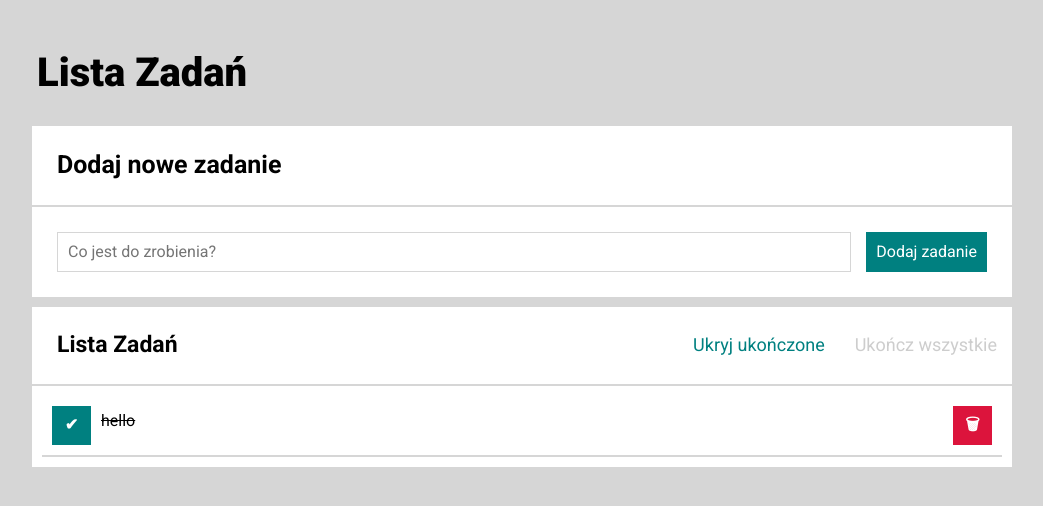
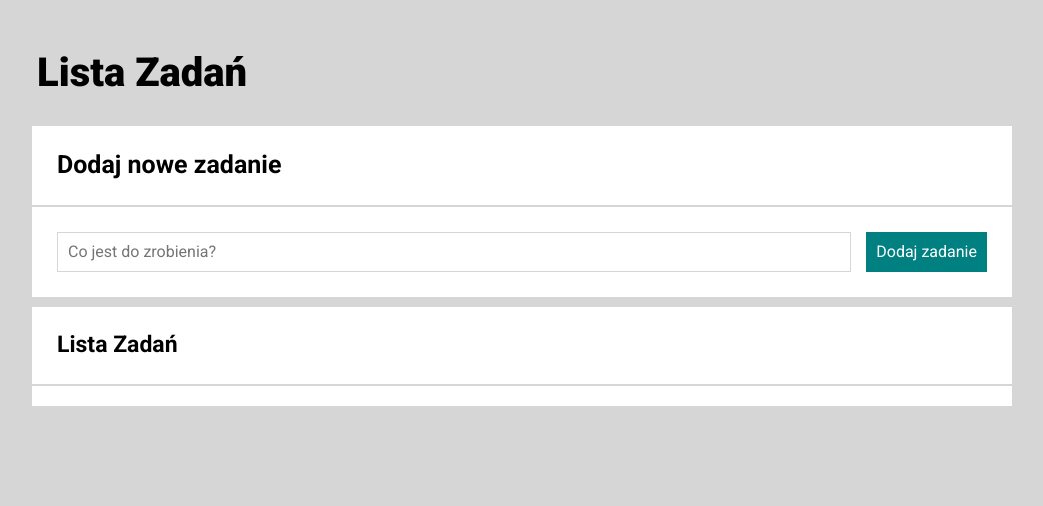
Before and after one commit to Siedemus/to-do-list-react, a React (Create React App) app: page / in a window 1280 px wide. Shown: the top 506 px of the page, without its empty margins (118-1161 px from the left). Built offline with nearby package versions, Linux system fonts and the light colour scheme.

Commit message:
delete unnecessary content from tasks

```diff
--- a/src/features/tasksSlice.js
+++ b/src/features/tasksSlice.js
@@ -3,7 +3,7 @@ import { createSlice } from "@reduxjs/toolkit";
 const tasksSlice = createSlice({
   name: "tasks",
   initialState: {
-    tasks: [{ content: "hello", id: 1, done: true }],
+    tasks: [],
     hideDone: false,
   },
   reducers: {
```
